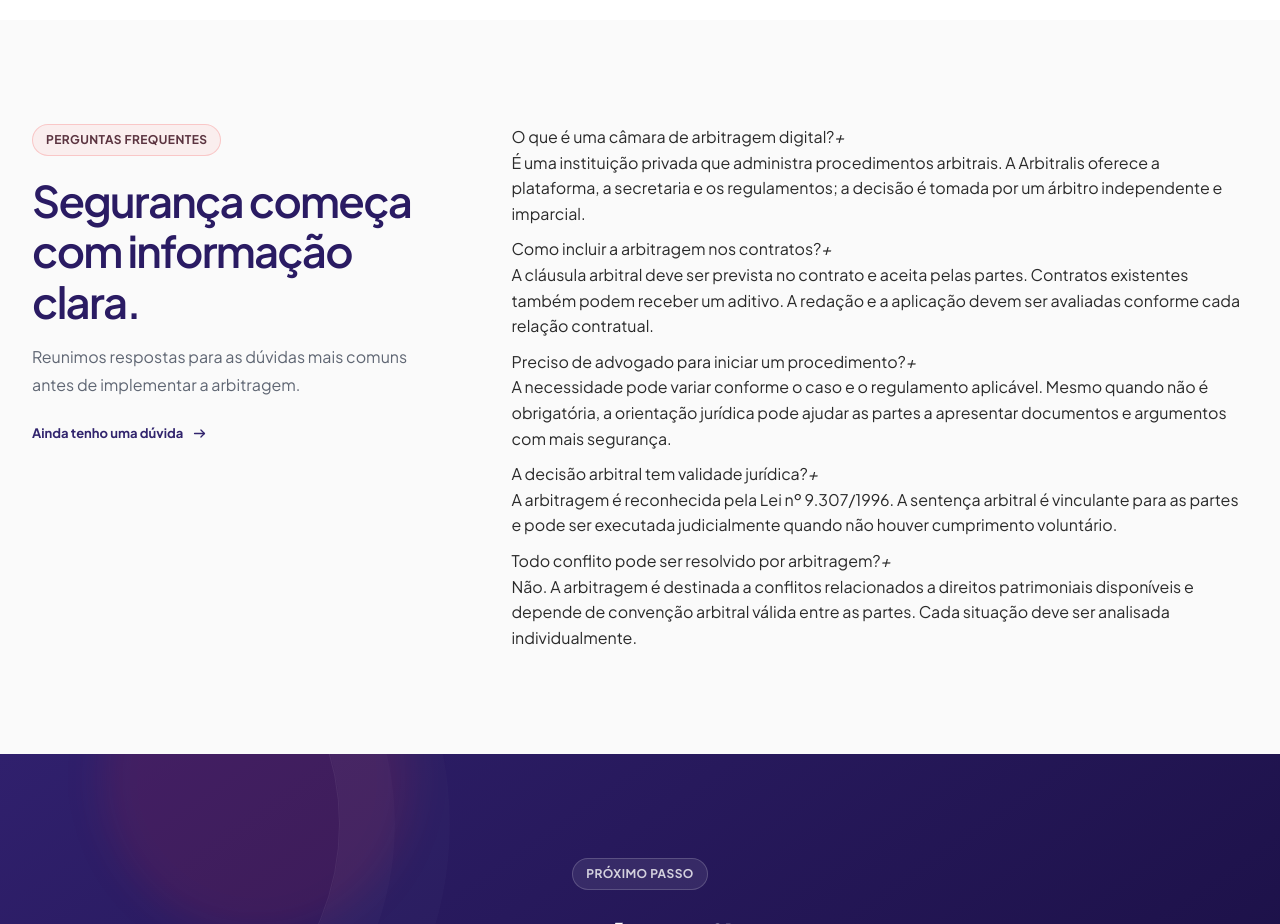
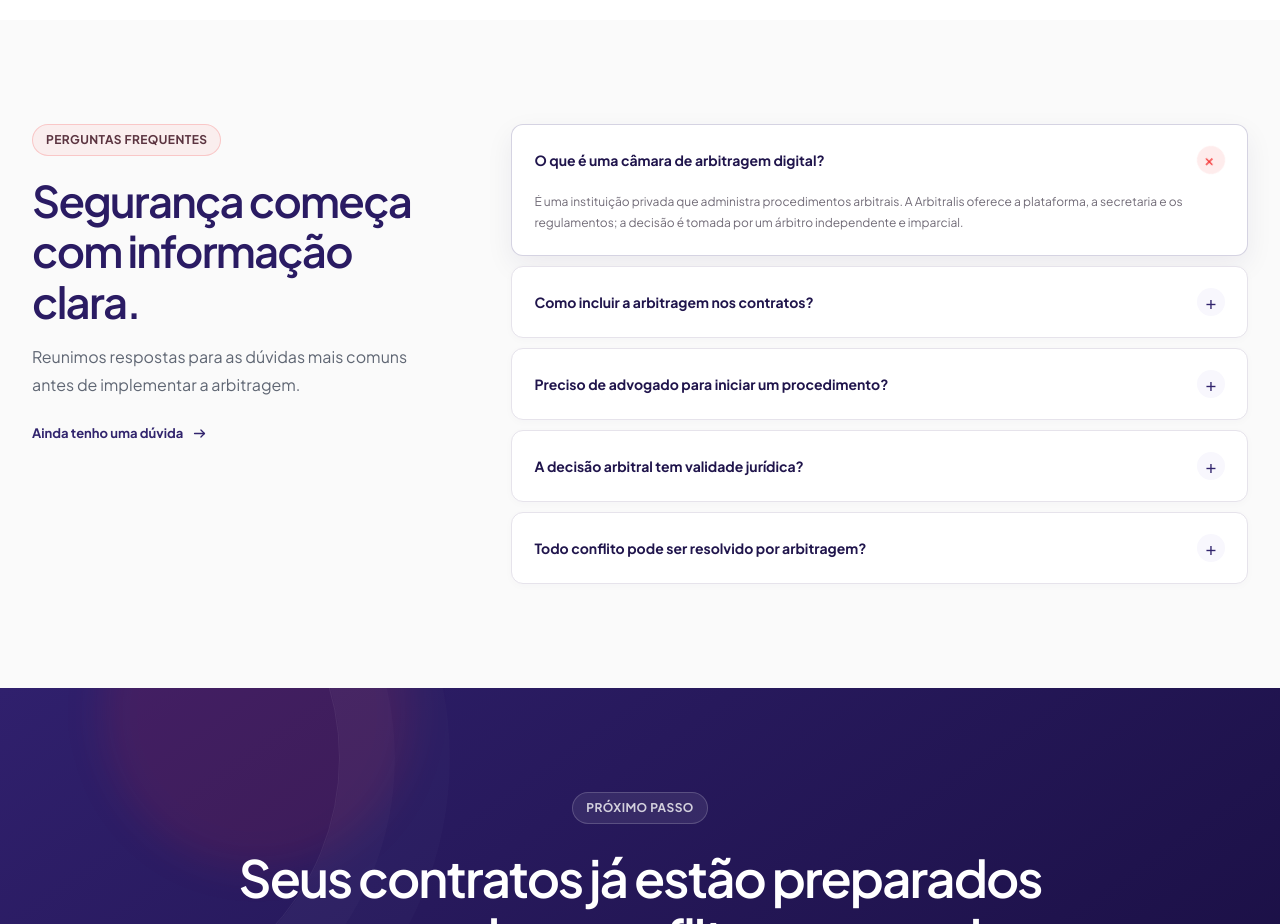
Before and after one commit to pullovers/arbitralis-redesign, a Next.js app: page / in a window 1280 px wide. Shown: the part 4880-5804 px from the top of the page. Built offline with nearby package versions, Linux system fonts and the light colour scheme.

Commit message:
Suaviza abertura e fechamento da FAQ

```diff
--- a/app/globals.css
+++ b/app/globals.css
@@ -2423,3 +2423,122 @@ a:focus-visible {
     transition: none;
   }
 }
+
+/* Smooth controlled FAQ accordion */
+.faq-item {
+  overflow: hidden;
+  border: 1px solid #e6e3eb;
+  border-radius: 12px;
+  background: var(--white);
+  box-shadow: 0 2px 8px rgba(32, 21, 76, 0.025);
+  transition:
+    border-color 320ms ease,
+    box-shadow 320ms ease,
+    transform 320ms ease;
+}
+
+.faq-item.is-open {
+  border-color: rgba(49, 36, 109, 0.2);
+  box-shadow: 0 10px 28px rgba(32, 21, 76, 0.065);
+}
+
+.faq-trigger {
+  display: flex;
+  width: 100%;
+  min-height: 70px;
+  align-items: center;
+  justify-content: space-between;
+  gap: 20px;
+  border: 0;
+  background: transparent;
+  color: var(--primary-dark);
+  cursor: pointer;
+  font-size: 14px;
+  font-weight: 700;
+  text-align: left;
+  padding: 20px 22px;
+}
+
+.faq-trigger:focus-visible {
+  outline: 3px solid rgba(244, 42, 42, 0.3);
+  outline-offset: -4px;
+}
+
+.faq-trigger i {
+  display: grid;
+  width: 28px;
+  height: 28px;
+  flex: 0 0 auto;
+  place-items: center;
+  border-radius: 50%;
+  background: var(--primary-soft);
+  color: var(--primary);
+  font-size: 18px;
+  font-style: normal;
+  font-weight: 400;
+  transition:
+    color 360ms ease,
+    background 360ms ease,
+    transform 440ms cubic-bezier(0.22, 1, 0.36, 1);
+}
+
+.faq-item.is-open .faq-trigger i {
+  background: rgba(244, 42, 42, 0.09);
+  color: var(--accent);
+  transform: rotate(45deg);
+}
+
+.faq-answer {
+  display: grid;
+  overflow: hidden;
+  grid-template-rows: 0fr;
+  opacity: 0;
+  pointer-events: none;
+  transition:
+    grid-template-rows 460ms cubic-bezier(0.22, 1, 0.36, 1),
+    opacity 300ms ease;
+}
+
+.faq-item.is-open .faq-answer {
+  grid-template-rows: 1fr;
+  opacity: 1;
+  pointer-events: auto;
+}
+
+.faq-answer-inner {
+  min-height: 0;
+  overflow: hidden;
+}
+
+.faq-answer p {
+  margin: -4px 22px 22px;
+  color: #716b77;
+  font-size: 12px;
+  line-height: 1.75;
+  transform: translateY(-5px);
+  transition: transform 420ms cubic-bezier(0.22, 1, 0.36, 1);
+}
+
+.faq-item.is-open .faq-answer p {
+  transform: translateY(0);
+}
+
+@media (max-width: 640px) {
+  .faq-trigger {
+    font-size: 13px;
+    padding: 18px;
+  }
+
+  .faq-answer p {
+    margin: -2px 18px 20px;
+  }
+}
+
+@media (prefers-reduced-motion: reduce) {
+  .faq-item,
+  .faq-trigger i,
+  .faq-answer,
+  .faq-answer p {
+    transition: none;
+  }
+}
```
